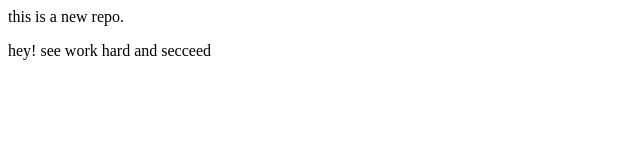
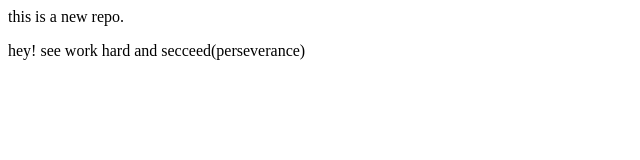
Before and after one commit to NavneetDhal/mynewrepo, a plain HTML site: page index.html in a window 1280 px wide. Shown: the full height of the page, 0-640 px from the left. Drawn offline with Linux system fonts and the light colour scheme.

Commit message:
perseverance

```diff
--- a/index.html
+++ b/index.html
@@ -1,2 +1,2 @@
 <p>this is a new repo. </p>
-<p>hey! see work hard and secceed</p>
+<p>hey! see work hard and secceed(perseverance)</p>
```
